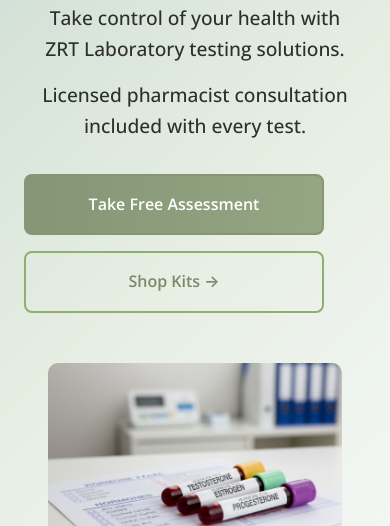
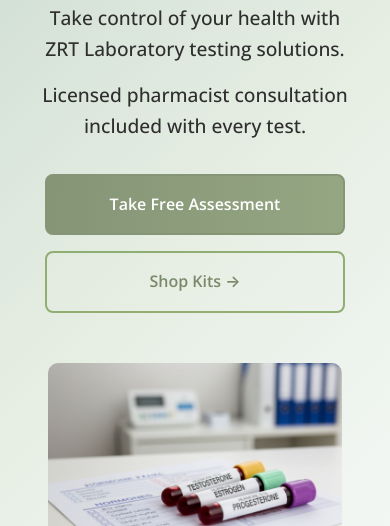
Before and after one commit to zazamohd111-dotcom/Wellpharma-Netlify, a website: page hormone-kits.html in a window 390 px wide. Shown: the part 315-841 px from the top of the page. Drawn offline with nearby package versions, Linux system fonts and the light colour scheme; a web font is replaced by a local one.

Commit message:
Fix mobile hero CTA alignment - center buttons for better mobile UX

```diff
--- a/hormone-kits.html
+++ b/hormone-kits.html
@@ -218,8 +218,8 @@
             .hero-container{grid-template-columns:1fr;text-align:center;padding:0 1.5rem}
             .hero-content h1{font-size:2.2rem;padding:0 0.5rem}
             .hero-content p{padding:0 0.5rem}
-            .hero-cta{display:flex;flex-direction:column;gap:1rem;margin:1.5rem -1.5rem 0;padding:0 1rem}
-            .hero-cta .btn{width:calc(100% - 1rem);margin:0 0.5rem;padding:16px 24px;display:block;text-align:center;border-radius:8px}
+            .hero-cta{display:flex;flex-direction:column;gap:1rem;margin:1.5rem 0 0;padding:0;align-items:center}
+            .hero-cta .btn{width:90%;max-width:300px;margin:0;padding:16px 24px;display:block;text-align:center;border-radius:8px}
             .hero-image{padding:0 1.5rem}
             .section h2{font-size:1.8rem}
             .features-grid{grid-template-columns:1fr}
```
